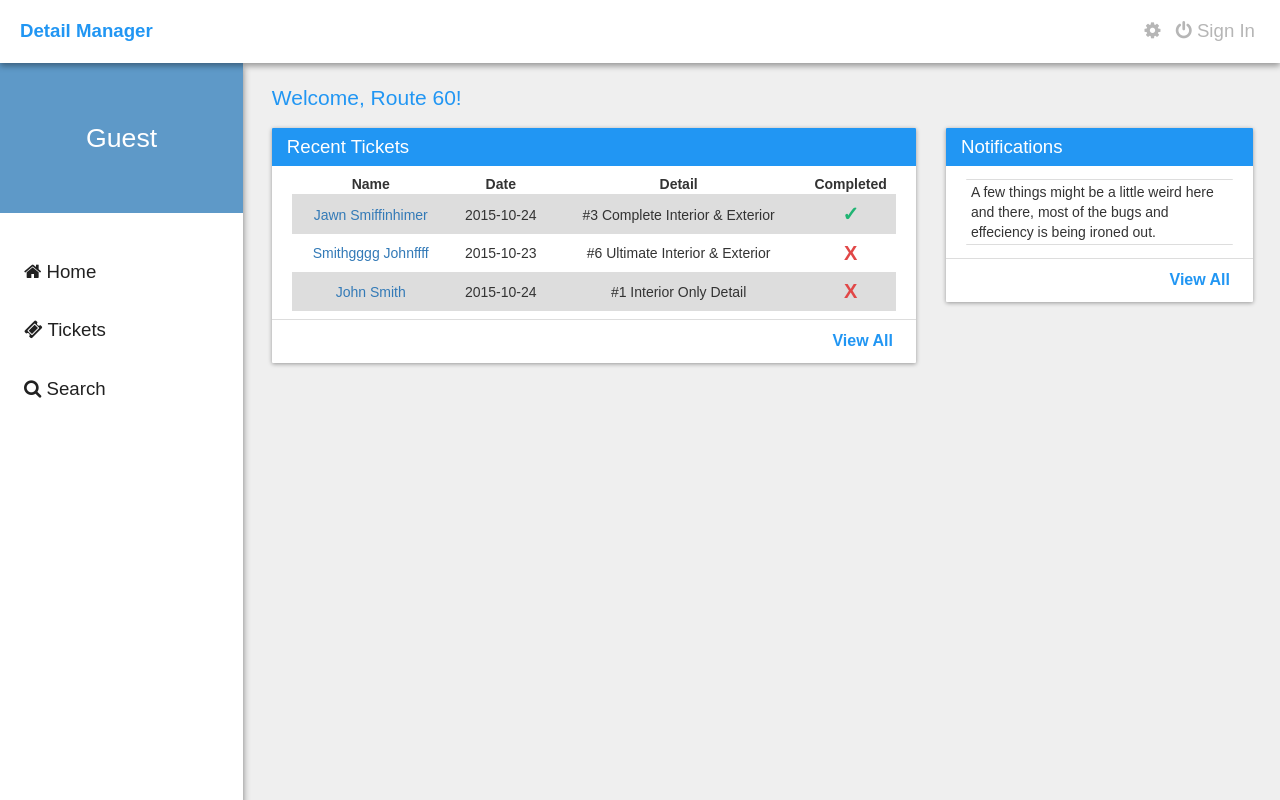
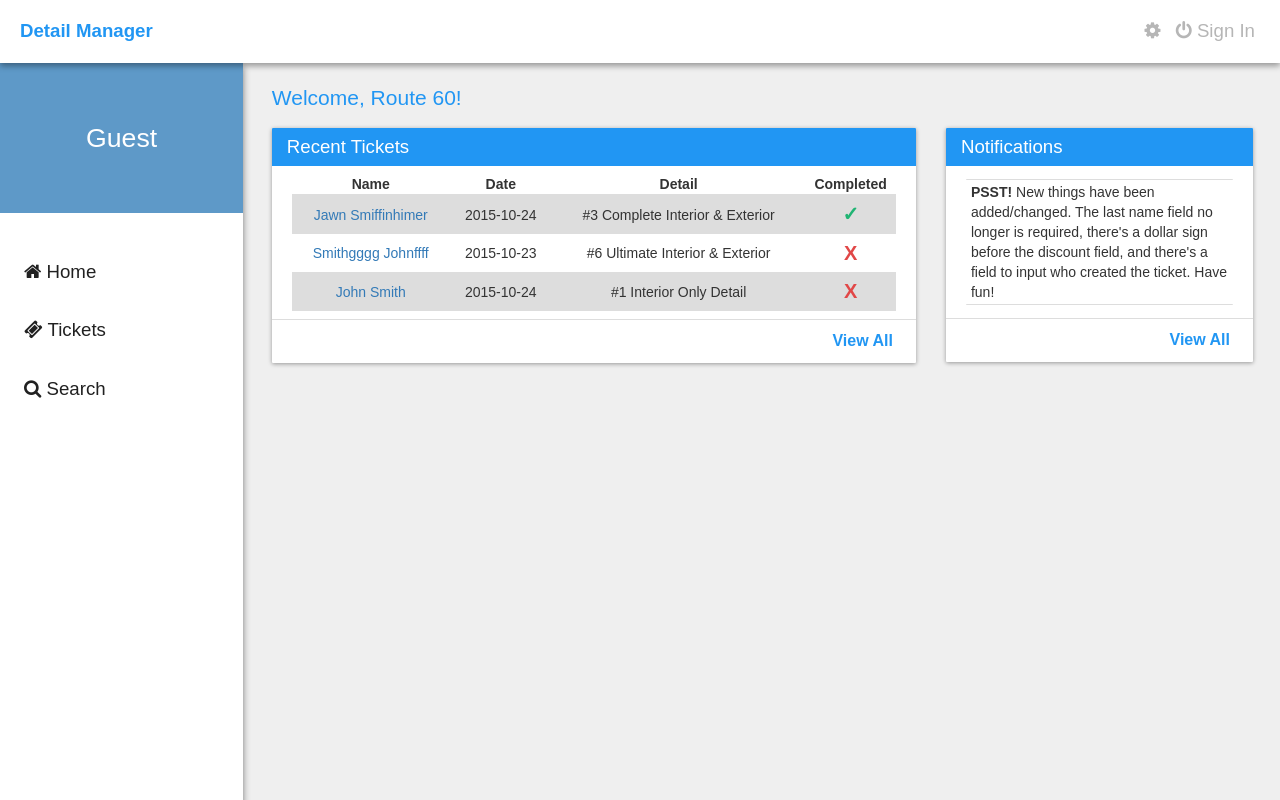
Before and after one commit to SDCore/scheduling.r60, a PHP site: page / in a window 1280 px wide. Run offline with PHP 8.4, Linux system fonts and the light colour scheme; data comes from the database, SQL or seed files in the repository; some libraries are stand-ins or nearby versions; some web fonts are replaced; grey boxes are pictures that could not be loaded.

Commit message:
Notification
Updated the notification.

```diff
--- a/index.php
+++ b/index.php
@@ -90,7 +90,7 @@
 					<div class="card-title">Notifications</div>
 					<div class="card-content">
 						<div class="notification">
-							A few things might be a little weird here and there, most of the bugs and effeciency is being ironed out.
+							<b>PSST!</b> New things have been added/changed. The last name field no longer is required, there's a dollar sign before the discount field, and there's a field to input who created the ticket. Have fun!
 						</div>
 					</div>
 					<div class="card-footer">
```
